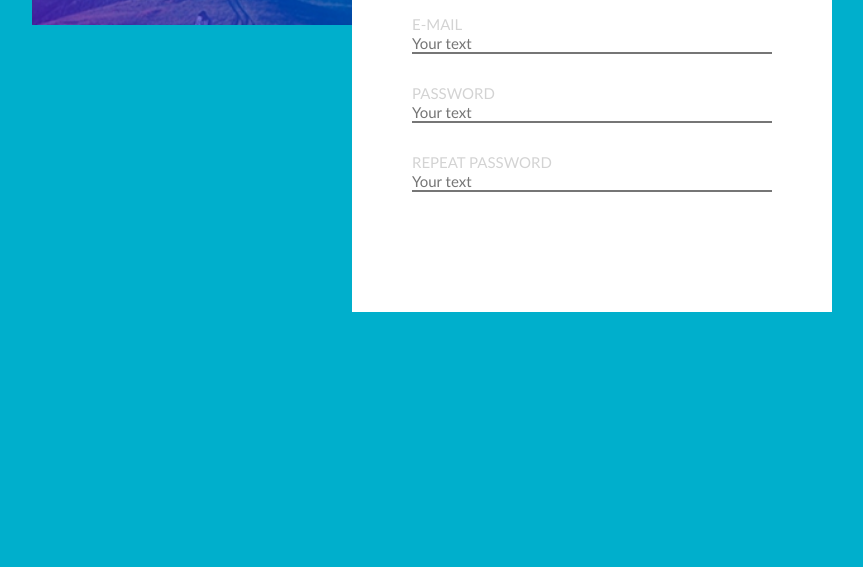
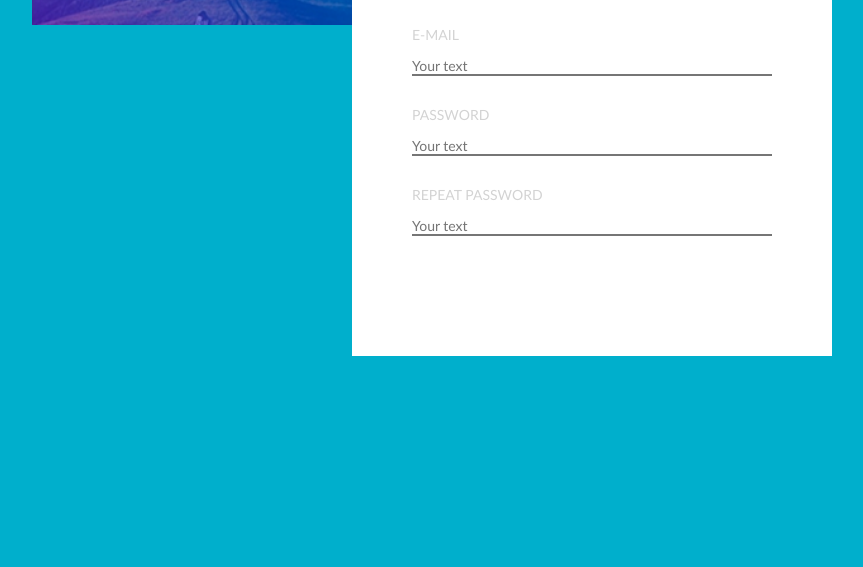
Before and after one commit to agnekauk/5-forma, a website: page index.html in a window 1280 px wide. Shown: the part 233-800 px from the top of the page, without its empty margins (208-1071 px from the left). Drawn offline with Linux system fonts and the light colour scheme.

Commit message:
Specific form selectors

```diff
--- a/css/form.css
+++ b/css/form.css
@@ -2,22 +2,23 @@
     display: inline-block;
     width:100%;
 }
-.form-row {
+.form > .form-row {
     display: inline-block;
     width: 100%;
     margin-bottom: 30px;
 }
-label {
+.form > .form-row > label {
     display: inline-block;
     width: 100%;
+    margin-bottom: 14px;
     text-transform: uppercase;
-    font-size: 15px;
+    font-size: 14px;
     color:lightgrey;
 }
-input {
+.form > .form-row > input {
     display:inline-block;
     width: 100%;
-    font-size: 15px;
+    font-size: 14px;
     border-top:none;
     border-left: none;
     border-right: none;
```
